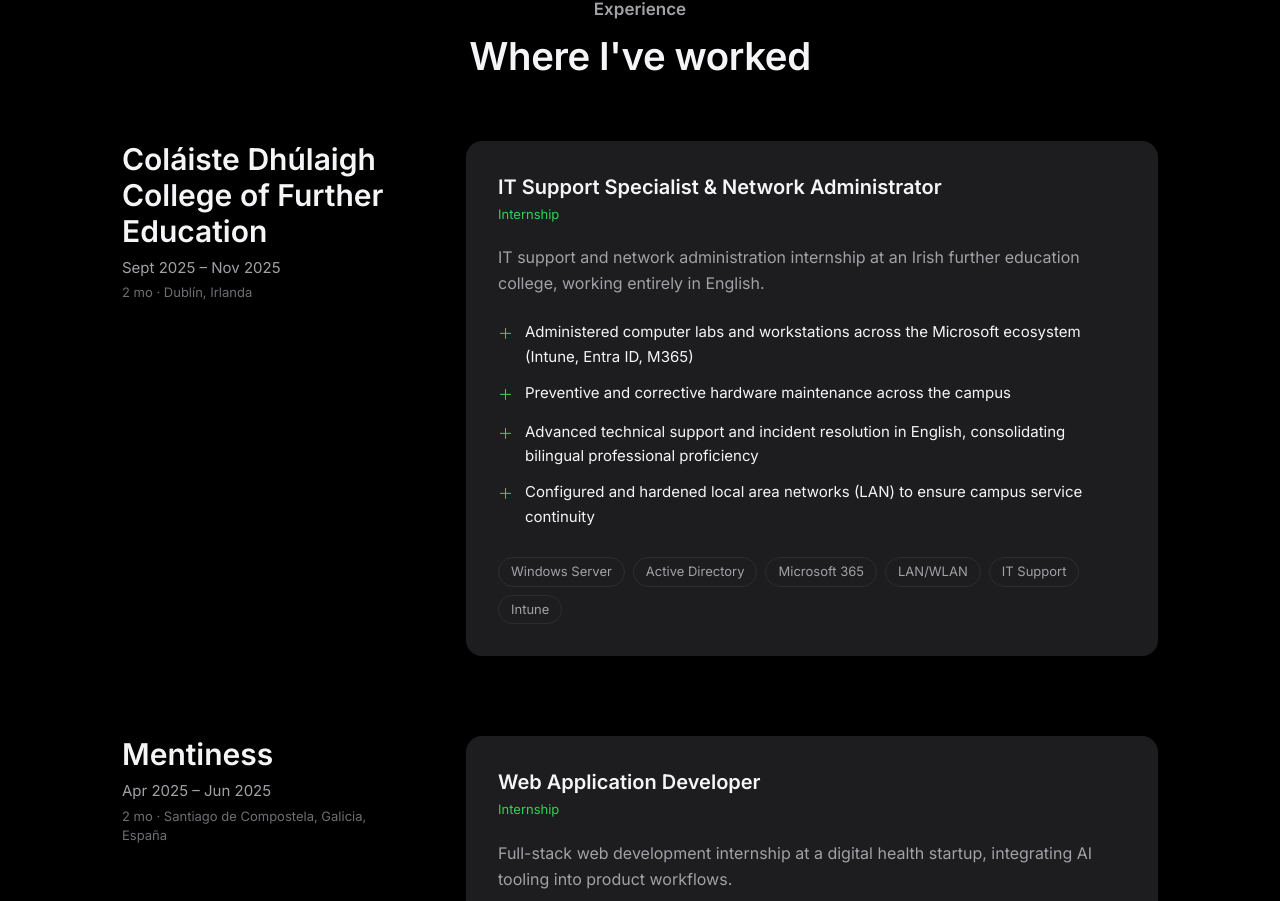
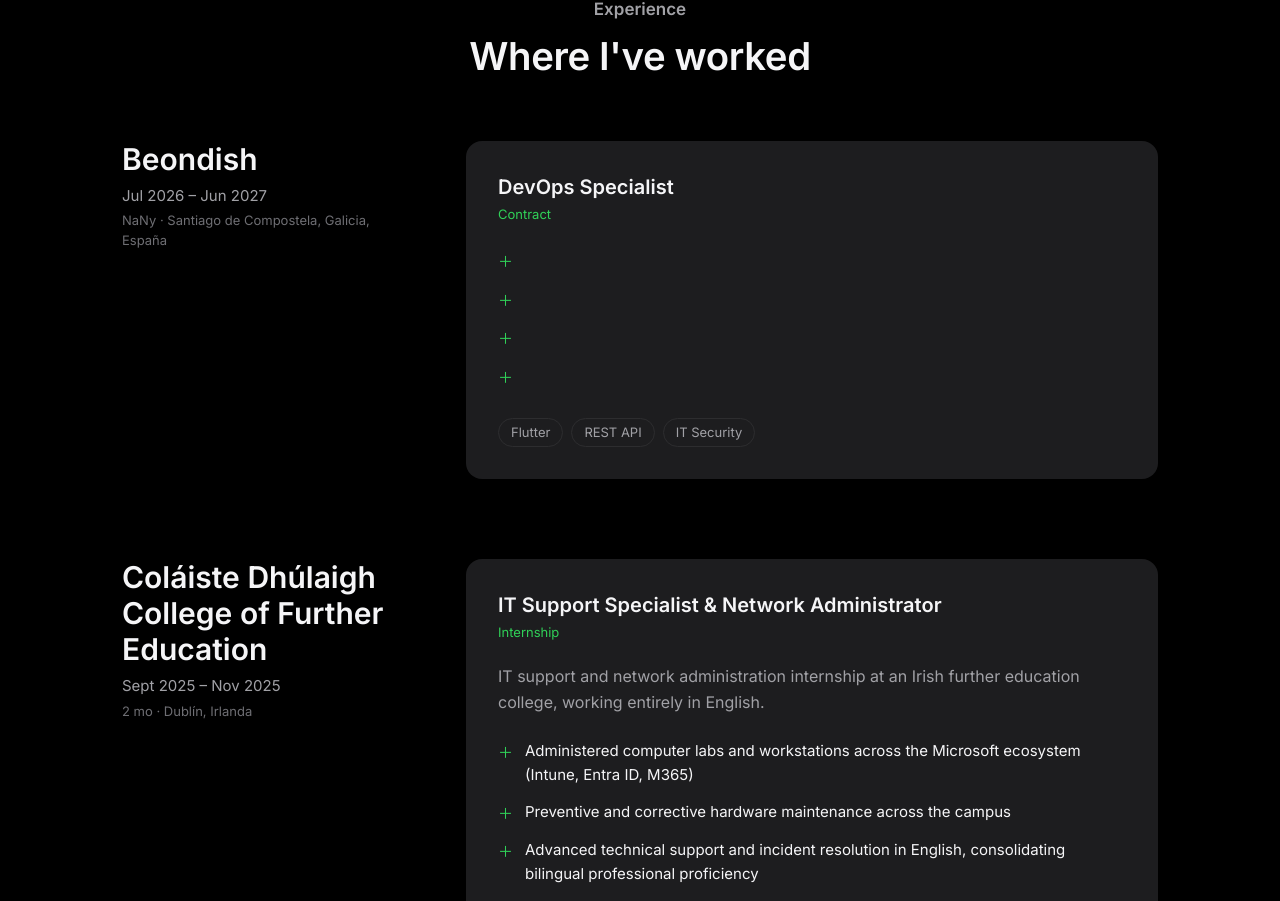
Before and after one commit to IsNotTheReal/me, a Next.js app: page /en in a window 1280 px wide. Shown: the part 1892-2793 px from the top of the page. Built offline with nearby package versions, Linux system fonts and the light colour scheme.

Commit message:
New experience
New experience

```diff
--- a/components/sections/Hero.tsx
+++ b/components/sections/Hero.tsx
@@ -39,7 +39,7 @@
       <div className="border-t border-hairline2">
         <div className="max-w-[980px] mx-auto px-6 py-14 grid grid-cols-3 gap-4">
           <div className="spec-block">
-            <div className="spec-number">3</div>
+            <div className="spec-number">4</div>
             <div className="spec-label">{t('stats_experience')}</div>
           </div>
           <div className="spec-block">
--- a/data/experience.ts
+++ b/data/experience.ts
@@ -1,6 +1,41 @@
 import type { Experience } from '@/types'
 
 export const experience: Experience[] = [
+  {
+    id: 'beondish-2026',
+    company: 'Beondish',
+    role: {
+      en: 'DevOps Specialist',
+      es: 'Especialista en DevOps',
+    },
+    type: 'contract',
+    start: '2026-07',
+    end: '2026-18',
+    location: 'Santiago de Compostela, Galicia, España',
+    summary: {
+      en: '',
+      es: '',
+    },
+    highlights: [
+      {
+        en: '',
+        es: '',
+      },
+      {
+        en: '',
+        es: '',
+      },
+      {
+        en: '',
+        es: '',
+      },
+      {
+        en: '',
+        es: '',
+      },
+    ],
+    tags: ['Flutter', 'REST API', 'IT Security'],
+  },
   {
     id: 'colaiste-2025',
     company: 'Coláiste Dhúlaigh College of Further Education',
```
